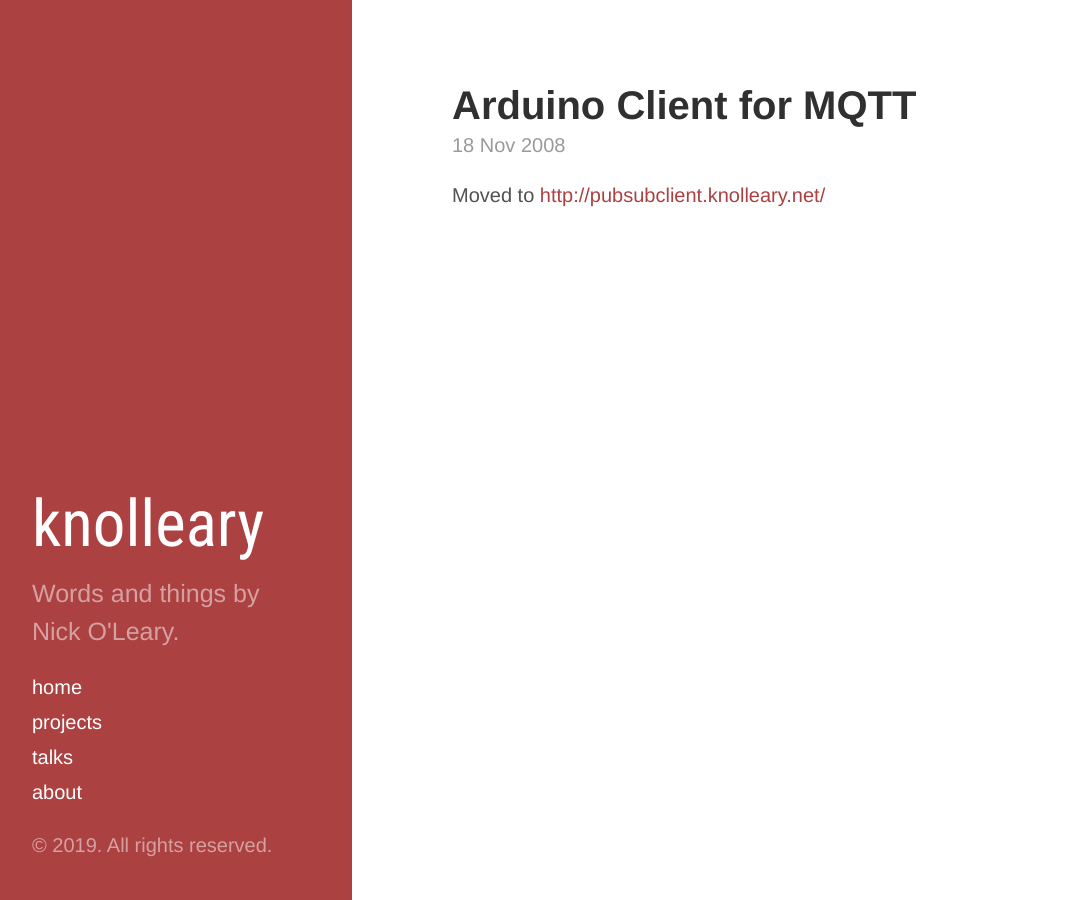
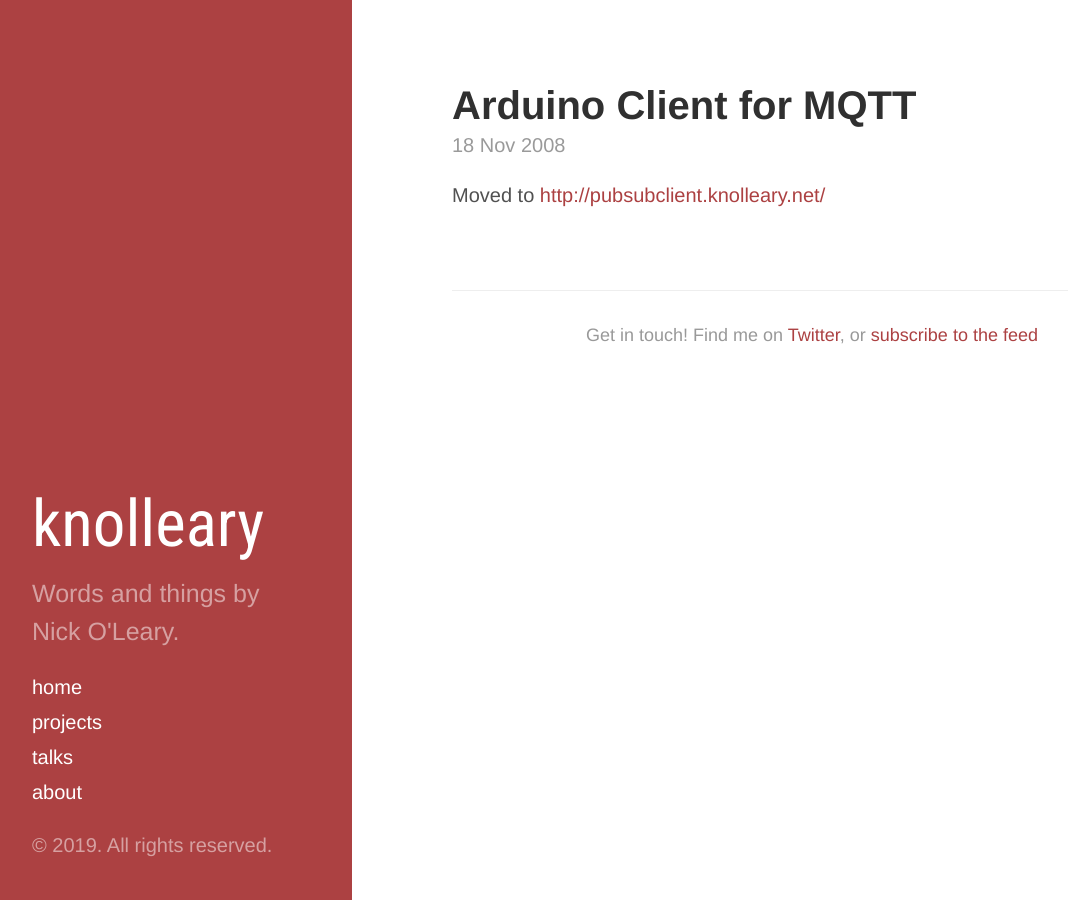
Before and after one commit to knolleary/knolleary.github.io, a Jekyll site: the page built from _posts/2008-11-18-arduino-client-for-mqtt.md, in a window 1280 px wide. Shown: the whole page, without its empty margins (8-1076 px from the left). Built offline with Jekyll 4.4.1, drawn with Linux system fonts in a browser that asks for light colours.

Commit message:
Add GA back and add post footer

```diff
--- a/_layouts/default.html
+++ b/_layouts/default.html
@@ -12,4 +12,5 @@
     </div>
 
   </body>
+
 </html>
--- a/_layouts/post.html
+++ b/_layouts/post.html
@@ -7,3 +7,9 @@
   <span class="post-date">{{ page.date | date_to_string }}</span>
   {{ content }}
 </div>
+
+<hr>
+
+<div class="footer">
+Get in touch! Find me on <a href="https://twitter.com/knolleary">Twitter</a>, or <a href="/feed">subscribe to the feed</a>
+</div>
--- a/public/css/style.css
+++ b/public/css/style.css
@@ -14,3 +14,8 @@
 
 .sidebar-nav-item.active:after {
 }
+.footer {
+    text-align: center;
+    font-size: 0.9em;
+    color: #999;
+}
```
Also changed, not shown: _includes/head.html (+9 -0 lines).
